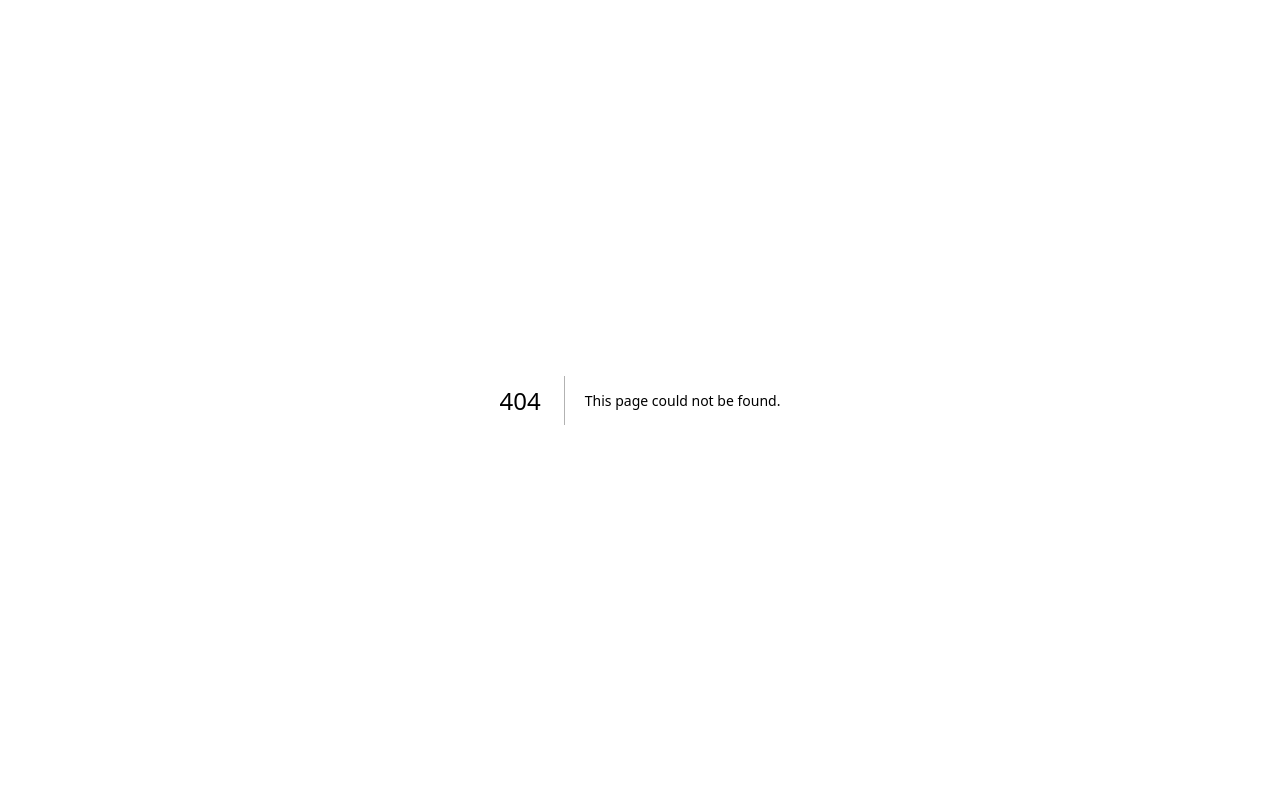
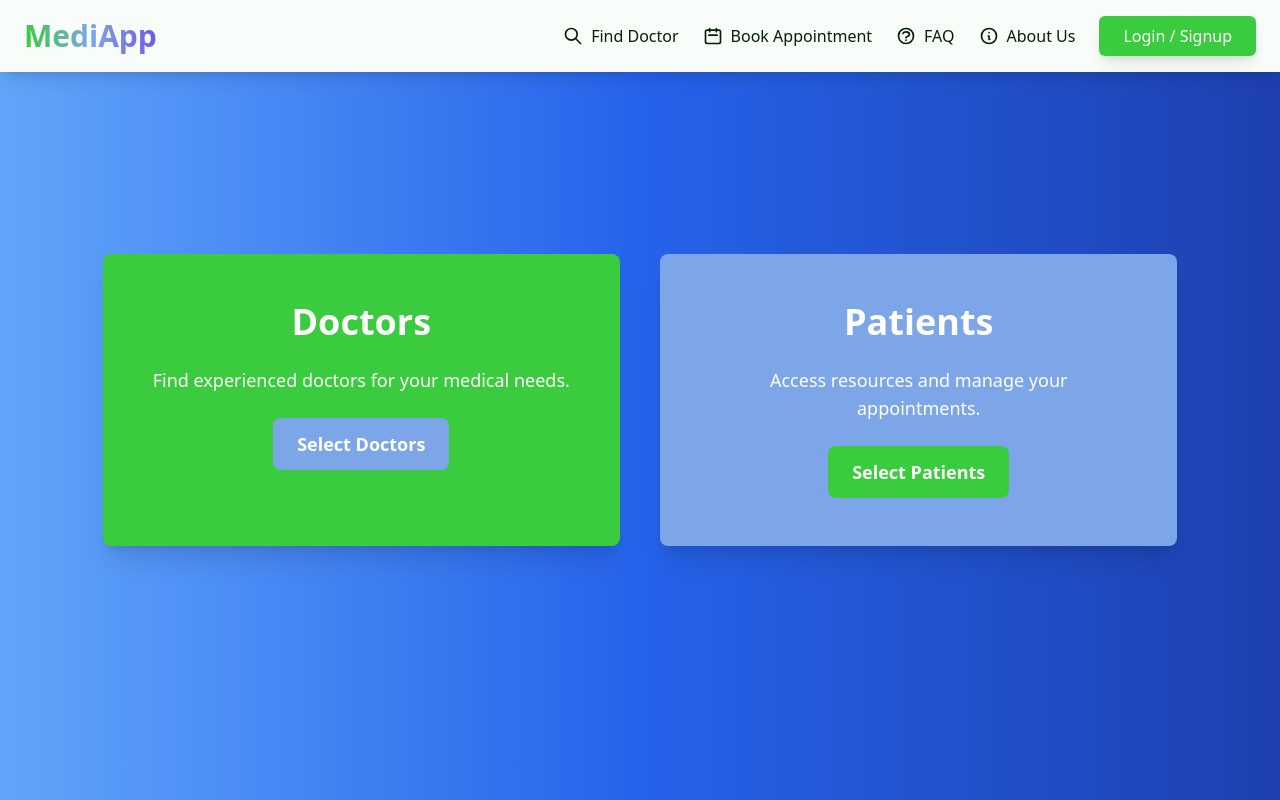
Before and after one commit to Romel120/MediApp, a Next.js app: page /choice in a window 1280 px wide. Before the commit this address had no page. Built offline with nearby package versions, Linux system fonts and the light colour scheme.

Commit message:
changed some designs and added routes to pages

```diff
--- /dev/null
+++ b/app/about-us/page.js
@@ -0,0 +1,9 @@
+export default function AboutUs() {
+    return (
+      <div className="min-h-screen bg-background flex flex-col items-center justify-center">
+        <h1 className="text-4xl font-bold text-primary">About Us</h1>
+        <p className="mt-4 text-text">Learn more about our mission, team, and vision.</p>
+        {/* Add about us content here */}
+      </div>
+    );
+  }
--- /dev/null
+++ b/app/book-appointment/page.js
@@ -0,0 +1,9 @@
+export default function BookAppointment() {
+    return (
+      <div className="min-h-screen bg-background flex flex-col items-center justify-center">
+        <h1 className="text-4xl font-bold text-primary">Book an Appointment</h1>
+        <p className="mt-4 text-text">Easily schedule your appointments with our specialists.</p>
+        {/* Add appointment scheduling form or system here */}
+      </div>
+    );
+  }
--- /dev/null
+++ b/app/choice/page.js
@@ -0,0 +1,27 @@
+// app/ChoicePage.jsx
+
+import React from 'react';
+
+const ChoicePage = () => {
+  return (
+    <div className="flex min-h-screen items-center justify-center bg-gradient-to-r from-blue-400 via-blue-600 to-blue-800">
+      <div className="flex space-x-10">
+        {/* Doctor Option */}
+        <div className="flex-1 bg-primary p-12 rounded-lg shadow-xl text-center transform transition-transform ">
+          <h1 className="text-4xl font-bold text-white mb-6">Doctors</h1>
+          <p className="text-white text-lg mb-6">Find experienced doctors for your medical needs.</p>
+          <button className="bg-secondary text-white py-3 px-6 rounded-lg font-semibold text-lg hover:bg-opacity-80  hover:bg-accent transition">Select Doctors</button>
+        </div>
+
+        {/* Patient Option */}
+        <div className="flex-1 bg-secondary p-12 rounded-lg shadow-xl text-center transform transition-transform">
+          <h1 className="text-4xl font-bold text-white mb-6">Patients</h1>
+          <p className="text-white text-lg mb-6">Access resources and manage your appointments.</p>
+          <button className="bg-primary text-white py-3 px-6 rounded-lg font-semibold text-lg hover:bg-opacity-80 hover:bg-accent transition">Select Patients</button>
+        </div>
+      </div>
+    </div>
+  );
+};
+
+export default ChoicePage;
--- /dev/null
+++ b/app/components/Mainsection.js
@@ -0,0 +1,55 @@
+"use client";
+import { useState } from "react";
+
+export default function Mainsection() {
+  const [isSpecialtyOpen, setSpecialtyOpen] = useState(false);
+
+  const specialties = [
+    "Orthopedics", "Allergy & Immunology", "Nephrology", "General Practitioner",
+    "Pediatric Surgery", "Psychiatry", "Anesthesiology", "Physical Medicine",
+    "Gastroenterology", "Diabetology & Endocrinology", "Rheumatology", "Physiotherapy",
+    "Dentistry", "Hepatology", "Medicine", "Ophthalmology (Eye)", "Oncology",
+    "Neuro Medicine", "Food & Nutrition", "ENT", "Pediatrics", "Skin & VD",
+    "Burn & Plastic Surgery", "Hematology", "Neuro Surgery", "Chest Disease",
+    "Gynae & Obs", "Surgery", "Breast Diseases", "Cardiology", "Urology"
+  ];
+
+  return (
+    <div className="bg-background min-h-screen">
+      <section className="flex justify-center items-center h-screen pt-16 bg-cover bg-center mb-2" style={{
+        backgroundImage: `url('https://cdn.create.vista.com/api/media/medium/182386902/stock-photo-stethoscope-in-the-office-of-doctors-top-view-of-doctors-desk-table-blank-paper-on?token=')`
+        , opacity: 0.8,}}>
+        <div className="flex w-full max-w-2xl">
+          <div>
+            <button
+              className="bg-primary text-text text-lg font-semibold mr-2 px-8 py-3 rounded-md hover:bg-accent hover:text-white transition-all duration-300 shadow-lg"
+              onClick={() => setSpecialtyOpen(!isSpecialtyOpen)}
+            >
+              Specialty
+            </button>
+
+            {isSpecialtyOpen && (
+              <div className="absolute bg-white shadow-lg rounded-md mt-2 w-80 z-10">
+                <ul className="p-4 grid grid-cols-1 gap-2 max-h-60 overflow-y-scroll">
+                  {specialties.map((specialty, index) => (
+                    <li key={index} className="text-text">
+                      {specialty}
+                    </li>
+                  ))}
+                </ul>
+              </div>
+            )}
+          </div>
+          <input
+            type="text"
+            placeholder="Search for doctors"
+            className="px-4 py-3 border border-gray-300 rounded-l-md w-full text-text focus:outline-none focus:border-primary"
+          />
+          <button className="bg-primary text-text text-lg font-semibold px-6 rounded-r-md hover:bg-accent  hover:text-white transition-all duration-300 shadow-lg">
+            Search
+          </button>
+        </div>
+      </section>
+    </div>
+  );
+}
--- a/app/components/Navbar.js
+++ b/app/components/Navbar.js
@@ -1,86 +1,45 @@
-"use client";
-import { useState } from "react";
+import Link from "next/link";
+import { SearchIcon, CalendarIcon, QuestionMarkCircleIcon, InformationCircleIcon } from "@heroicons/react/outline";
+
 
 export default function Navbar() {
-  const [isSpecialtyOpen, setSpecialtyOpen] = useState(false);
-
-  const specialties = [
-    "Orthopedics", "Allergy & Immunology", "Nephrology", "General Practitioner",
-    "Pediatric Surgery", "Psychiatry", "Anesthesiology", "Physical Medicine",
-    "Gastroenterology", "Diabetology & Endocrinology", "Rheumatology", "Physiotherapy",
-    "Dentistry", "Hepatology", "Medicine", "Ophthalmology (Eye)", "Oncology",
-    "Neuro Medicine", "Food & Nutrition", "ENT", "Pediatrics", "Skin & VD",
-    "Burn & Plastic Surgery", "Hematology", "Neuro Surgery", "Chest Disease",
-    "Gynae & Obs", "Surgery", "Breast Diseases", "Cardiology", "Urology"
-  ];
 
   return (
-    <div className="min-h-screen relative">
-      <div
-        className="absolute top-20 left-0 w-full h-3/4 bg-cover bg-center"
-        style={{
-          backgroundImage: `url('https://img.freepik.com/free-vector/medical-staff-set-doctor-nurse-surgeon-pharmacist_613284-3317.jpg?t=st=1726084499~exp=1726088099~hmac=70fc6debe92d00570690f08df463458ef39eb77f20dc49b55ec852328aed9b48&w=996')`,
-          opacity: 0.8,
-        }}
-      ></div>
-
-      {/* Navbar */}
-      <nav className="relative z-20 bg-white shadow-lg py-4 px-6 flex justify-between items-center w-full top-0">
-        <div className="text-3xl font-bold text-green-600 hover:text-green-700 transition-colors duration-300">
+    <div className="bg-background">
+      <nav className="bg-background shadow-lg py-4 px-6 flex justify-between items-center fixed w-full top-0 z-20">
+        <Link href="/">
+        <div className="text-3xl font-bold bg-clip-text text-transparent bg-gradient-primary hover:text-green-700 transition-colors duration-300">
           MediApp
         </div>
+        </Link>
         <div className="flex items-center space-x-6">
-          <button className="text-gray-600 font-medium flex items-center hover:text-green-600 transition-colors duration-300">
-            <span className="mr-2">🔍</span> Find Doctor
+        <Link href="/find-doctors">
+          <button className="text-text font-medium flex items-center hover:text-primary transition-colors duration-300">
+            <SearchIcon className="h-5 w-5 mr-2" /> Find Doctor
           </button>
-          <button className="text-gray-600 font-medium flex items-center hover:text-green-600 transition-colors duration-300">
-            <span className="mr-2">📅</span> Book Appointment
+          </Link>
+          <Link href="/book-appointment">
+          <button className="text-text font-medium flex items-center hover:text-primary transition-colors duration-300">
+            <CalendarIcon className="h-5 w-5 mr-2" /> Book Appointment
           </button>
-          <button className="text-gray-600 font-medium flex items-center hover:text-green-600 transition-colors duration-300">
-            <span className="mr-2">❓</span> FAQ
+          </Link>
+          <Link href="/faq">
+          <button className="text-text font-medium flex items-center hover:text-primary transition-colors duration-300">
+            <QuestionMarkCircleIcon className="h-5 w-5 mr-2" /> FAQ
           </button>
-          <button className="text-gray-600 font-medium flex items-center hover:text-green-600 transition-colors duration-300">
-            <span className="mr-2">ℹ️</span> About Us
+          </Link>
+          <Link href="/about-us">
+          <button className="text-text font-medium flex items-center hover:text-primary transition-colors duration-300">
+            <InformationCircleIcon className="h-5 w-5 mr-2" /> About Us
           </button>
-          <button className="bg-green-600 text-white px-6 py-2 rounded-md hover:bg-green-700 transition-all duration-300 shadow-lg">
+          </Link>
+          <Link href="/choice">
+          <button className="bg-primary text-white px-6 py-2 rounded-md hover:bg-accent transition-all duration-300 shadow-lg">
             Login / Signup
           </button>
+          </Link>
         </div>
       </nav>
-
-      {/* Main Section */}
-      <section className="relative z-10 flex justify-center items-center h-screen pt-16">
-        <div className="flex w-full max-w-2xl bg-white p-8 rounded-lg shadow-2xl bg-opacity-90">
-          <div className="flex-grow mr-4">
-            <button
-              className="bg-green-600 text-white mr-2 px-8 py-3 rounded-md hover:bg-green-700 transition-all duration-300 shadow-lg"
-              onClick={() => setSpecialtyOpen(!isSpecialtyOpen)}
-            >
-              Specialty
-            </button>
-
-            {isSpecialtyOpen && (
-              <div className="absolute bg-white shadow-lg rounded-md mt-2 w-96 z-20 max-h-60 overflow-y-auto">
-                <ul className="p-4 grid grid-cols-1 gap-2">
-                  {specialties.map((specialty, index) => (
-                    <li key={index} className="text-gray-700 hover:bg-gray-100 p-2 rounded-md transition">
-                      {specialty}
-                    </li>
-                  ))}
-                </ul>
-              </div>
-            )}
-          </div>
-          <input
-            type="text"
-            placeholder="Search for doctors"
-            className="px-4 py-3 border border-gray-300 rounded-l-md w-full text-gray-700 focus:outline-none focus:border-green-500"
-          />
-          <button className="bg-green-600 text-white px-6 rounded-r-md hover:bg-green-700 transition-all duration-300 shadow-lg">
-            Search
-          </button>
-        </div>
-      </section>
     </div>
   );
 }
--- /dev/null
+++ b/app/faq/page.js
@@ -0,0 +1,9 @@
+export default function FAQ() {
+    return (
+      <div className="min-h-screen bg-background flex flex-col items-center justify-center">
+        <h1 className="text-4xl font-bold text-primary">Frequently Asked Questions</h1>
+        <p className="mt-4 text-text">Find answers to common questions and concerns.</p>
+        {/* Add a FAQ accordion or list here */}
+      </div>
+    );
+  }
--- /dev/null
+++ b/app/find-doctors/page.js
@@ -0,0 +1,9 @@
+export default function FindDoctor() {
+    return (
+      <div className="min-h-screen bg-background flex flex-col items-center justify-center">
+        <h1 className="text-4xl font-bold text-primary">Find Doctor</h1>
+
+        <p className="mt-4 text-text">Search and explore specialists based on your needs.</p>
+        </div>
+    );
+  }
--- a/app/layout.js
+++ b/app/layout.js
@@ -1,5 +1,6 @@
 import localFont from "next/font/local";
 import "./globals.css";
+import Navbar from "./components/Navbar";
 
 const geistSans = localFont({
   src: "./fonts/GeistVF.woff",
@@ -23,6 +24,7 @@ export default function RootLayout({ children }) {
       <body
         className={`${geistSans.variable} ${geistMono.variable} antialiased`}
       >
+      <Navbar></Navbar>
         {children}
       </body>
     </html>
--- a/app/page.js
+++ b/app/page.js
@@ -1,9 +1,8 @@
-import Navbar from "./components/Navbar";
-
+import Mainsection from "./components/Mainsection"
 export default function Home() {
   return (
     <>
-    <Navbar></Navbar>
+    <Mainsection></Mainsection>
     </>
   );
 }
--- a/package.json
+++ b/package.json
@@ -9,6 +9,7 @@
     "lint": "next lint"
   },
   "dependencies": {
+    "@heroicons/react": "^1.0.6",
     "mongodb": "^6.8.1",
     "mongoose": "^8.6.1",
     "next": "14.2.9",
--- a/tailwind.config.js
+++ b/tailwind.config.js
@@ -8,9 +8,15 @@ module.exports = {
   theme: {
     extend: {
       colors: {
-        background: "var(--background)",
-        foreground: "var(--foreground)",
-      },
+        'text': '#051e06',
+        'background': '#f9fdf9',
+        'primary': '#3bcb3f',
+        'secondary': '#7da6e9',
+        'accent': '#6f5ae3',
+       },
+       backgroundImage: {
+        'gradient-primary': 'linear-gradient(90deg, #3bcb3f, #7da6e9, #6f5ae3)',
+      }
     },
   },
   plugins: [],
```
Also changed, not shown: 1 other file (tests, documents, lock files or other folders).
